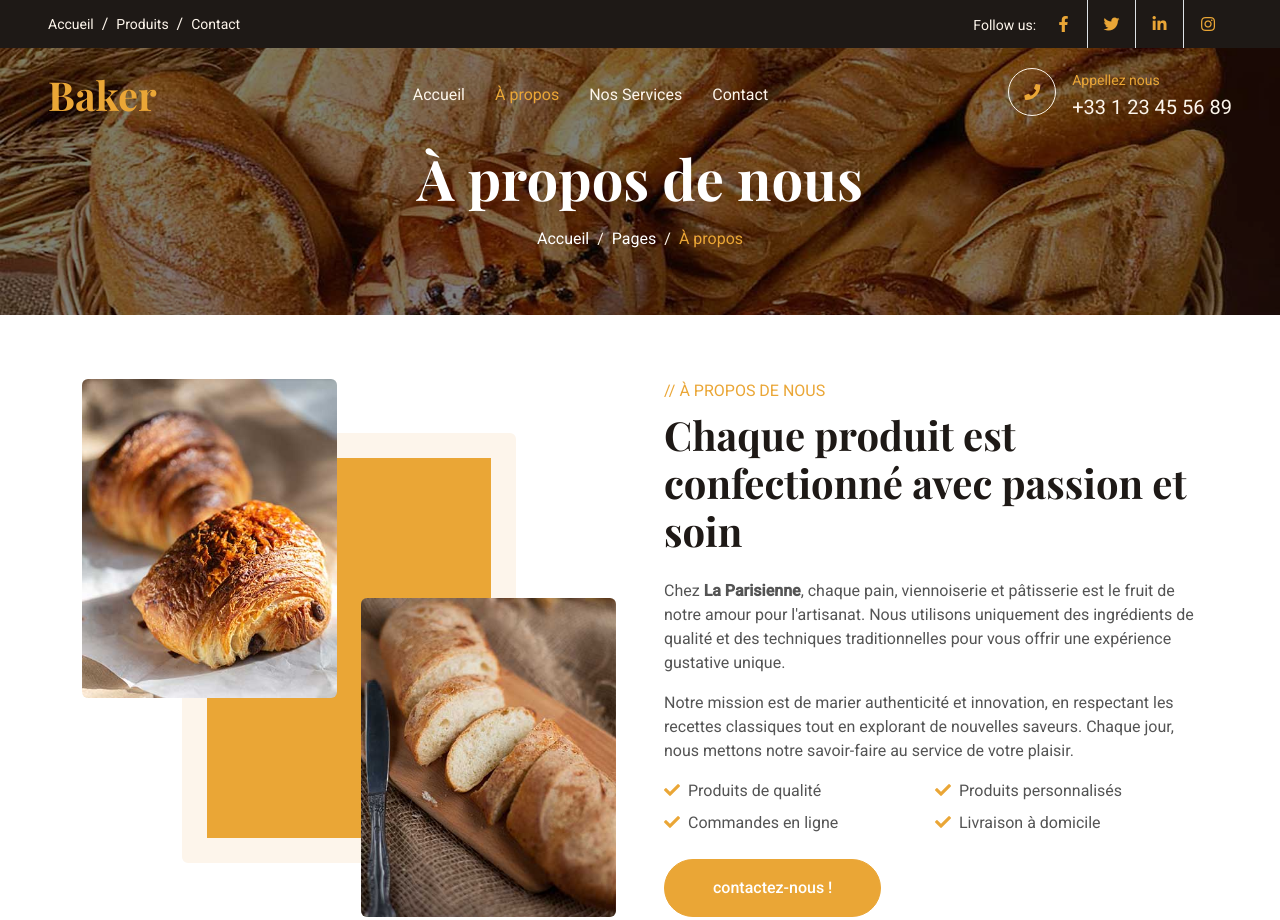
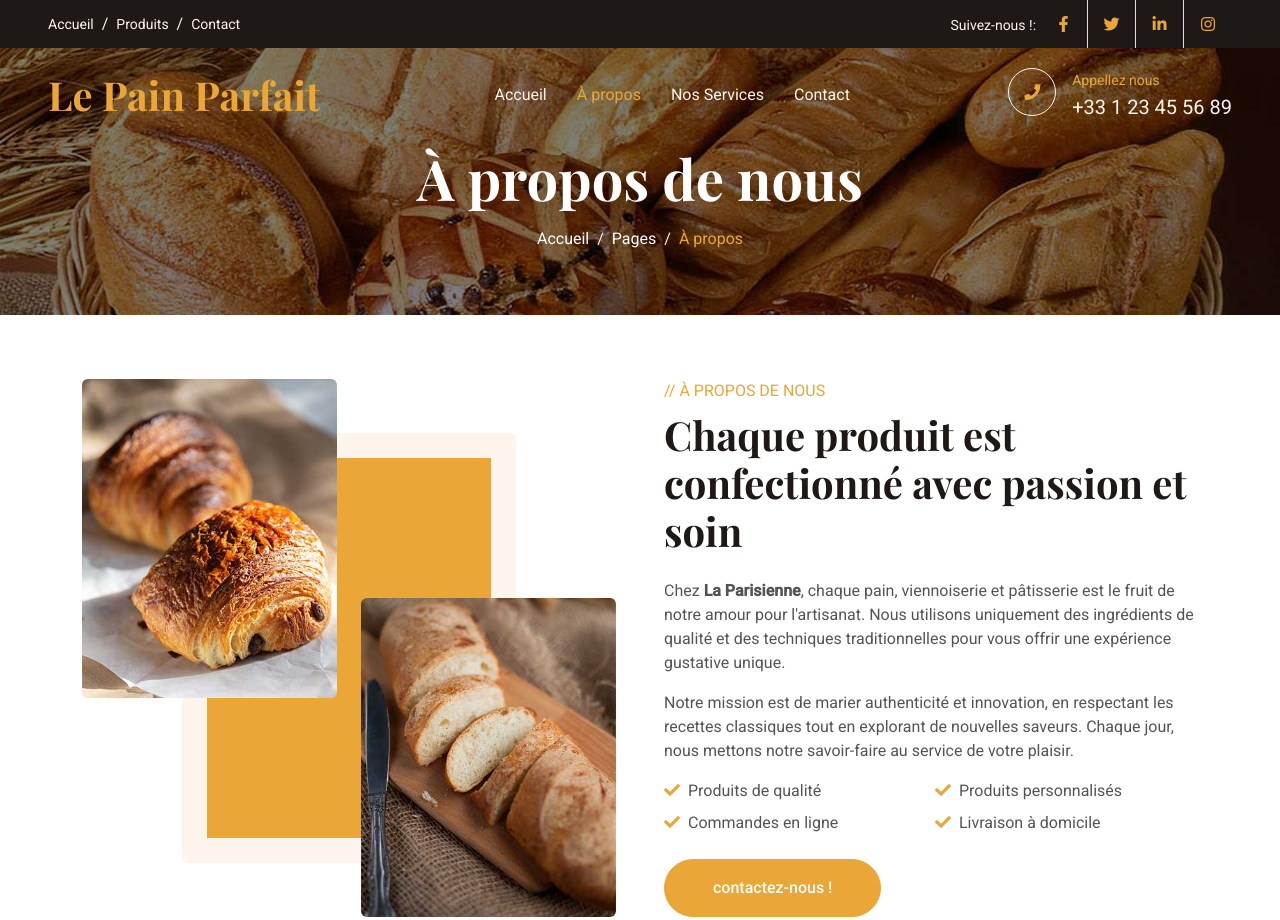
Before and after one commit to tvavak/boulangerie-paris, a plain HTML site: page about.html in a window 1280 px wide. Shown: the top 920 px of the page. Drawn offline with nearby package versions, Linux system fonts and the light colour scheme.

Commit message:
Update about.html

```diff
--- a/about.html
+++ b/about.html
@@ -50,7 +50,7 @@
                 </ol>
             </div>
             <div class="col-lg-6 px-5 text-end">
-                <small>Follow us:</small>
+                <small>Suivez-nous !:</small>
                 <div class="h-100 d-inline-flex align-items-center">
                     <a class="btn-lg-square text-primary border-end rounded-0" href=""><i class="fab fa-facebook-f"></i></a>
                     <a class="btn-lg-square text-primary border-end rounded-0" href=""><i class="fab fa-twitter"></i></a>
@@ -66,7 +66,7 @@
     <!-- Navbar Start -->
     <nav class="navbar navbar-expand-lg navbar-dark fixed-top py-lg-0 px-lg-5 wow fadeIn" data-wow-delay="0.1s">
         <a href="index.html" class="navbar-brand ms-4 ms-lg-0">
-            <h1 class="text-primary m-0">Baker</h1>
+            <h1 class="text-primary m-0">Le Pain Parfait</h1>
         </a>
         <button type="button" class="navbar-toggler me-4" data-bs-toggle="collapse" data-bs-target="#navbarCollapse">
             <span class="navbar-toggler-icon"></span>
```
